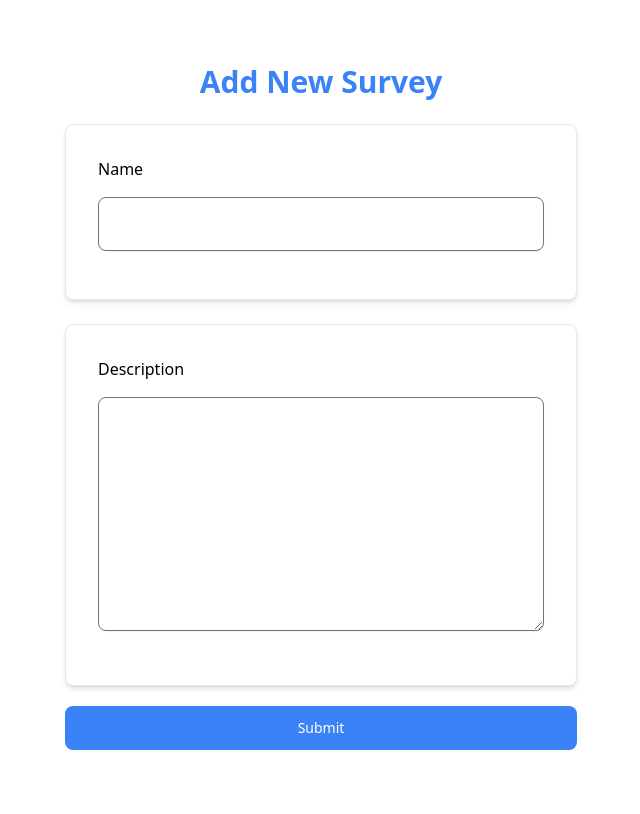
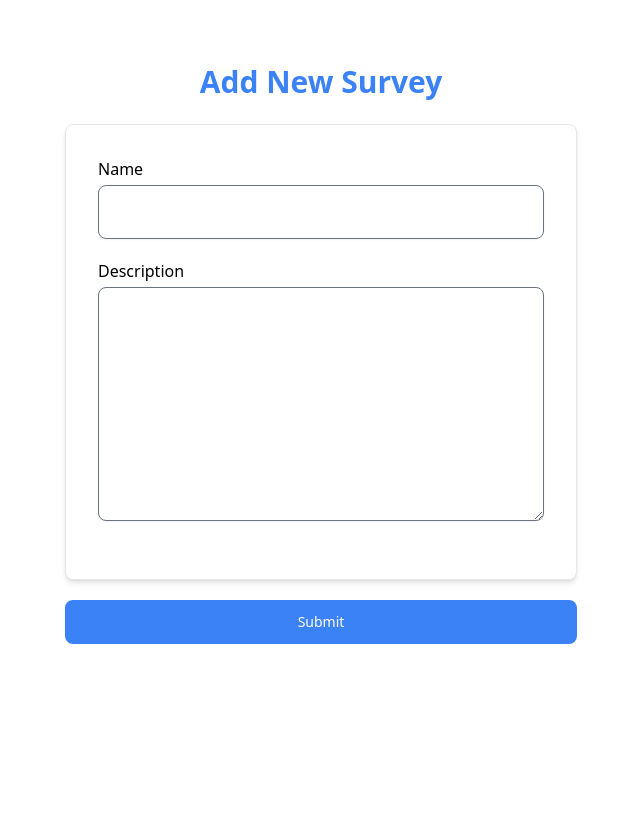
Before and after one commit to irfanpule/django-form-surveys, a Django app: page /dashboard/create/survey/ in a window 1280 px wide. Shown: the part 65-879 px from the top of the page, without its empty margins (319-959 px from the left). After the commit the page ends 709 px from the top, so only its background shows below. Run offline with Django 3.2, Linux system fonts and the light colour scheme; the visitor is signed in with stand-in values (Sample User, id 1); some libraries are stand-ins or nearby versions.

Commit message:
modify minor style

```diff
--- a/surveys/templates/surveys/admins/form.html
+++ b/surveys/templates/surveys/admins/form.html
@@ -10,12 +10,12 @@
       {{ sub_title_page }}
     </p>
 
+      <div class="p-8 mt-6 mb-0 space-y-4 rounded-lg shadow-md border border-gray-200 bg-white">
         <form method="post">
             {% csrf_token %}
             {% for field in form %}
-            <div class="p-8 mt-6 mb-0 space-y-4 rounded-lg shadow-md border border-gray-200 bg-white">
+                <div class="mb-5">
                     <label for="email" class="text-base font-medium">{{ field.label }}</label>
-
                     <div class="mt-1">
                         {% if field.field.widget.input_type == 'radio' or field.field.widget.input_type == 'checkbox'%}
                             {{ field }}
@@ -23,10 +23,10 @@
                             {{ field|addclass:'w-full p-4 pr-12 text-sm border-gray-500 rounded-lg shadow-sm' }}
                         {% endif %}
                     </div>
-                <p class="text-xs text-gray-400">{{ field.help_text }}</p>
+                    <p class="text-xs text-gray-400 mt-2">{{ field.help_text }}</p>
                 </div>
-
              {% endfor %}
+        </div>
 
       <button type="submit" class="block w-full mt-5 px-5 py-3 text-sm font-medium text-white bg-blue-500 rounded-lg">
         Submit
--- a/surveys/templates/surveys/admins/form_preview.html
+++ b/surveys/templates/surveys/admins/form_preview.html
@@ -43,7 +43,7 @@
       {{ sub_title_page }}
     </p>
 
-    <form method="post">
+    <form method="post" class="mt-12">
         {% csrf_token %}
         {% for field in form %}
             <div class="flex -space-x-4 hover:space-x-1 py-1">
@@ -76,7 +76,7 @@
                         {{ field|addclass:'w-full p-4 pr-12 text-sm border-gray-500 rounded-lg shadow-sm' }}
                     {% endif %}
                 </div>
-                <p class="text-xs text-gray-400">{{ field.help_text }}</p>
+                <p class="text-xs text-gray-400 mt-2">{{ field.help_text }}</p>
             </div>
 
          {% endfor %}
```
Lines whose indentation alone changed are shown as unchanged.
